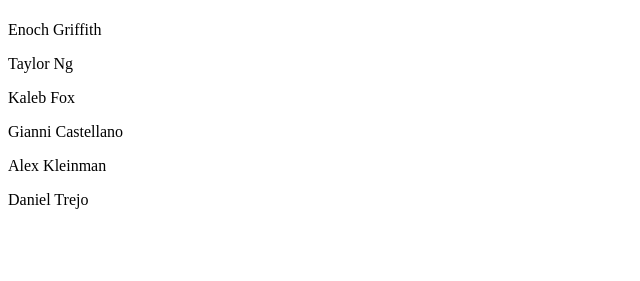
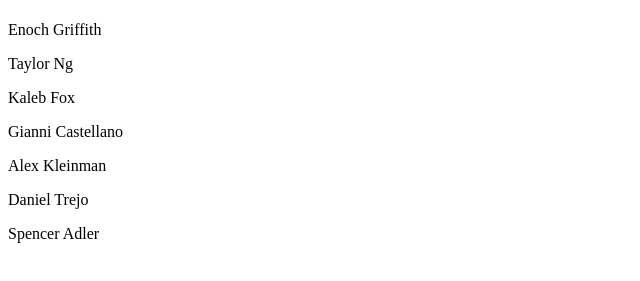
Before and after one commit to Enoch2k2/SE-LIVE-051324-git-collab, a plain HTML site: page index.html in a window 1280 px wide. Shown: the part 59-340 px from the top of the page, without its empty margins (0-640 px from the left). Drawn offline with Linux system fonts and the light colour scheme.

Commit message:
Added Spencer

```diff
--- a/index.html
+++ b/index.html
@@ -14,6 +14,7 @@
     <p>Gianni Castellano</p>
     <p>Alex Kleinman</p>
     <p>Daniel Trejo</p>
+    <p>Spencer Adler</p>
   </div>
 </body>
 </html>
```
